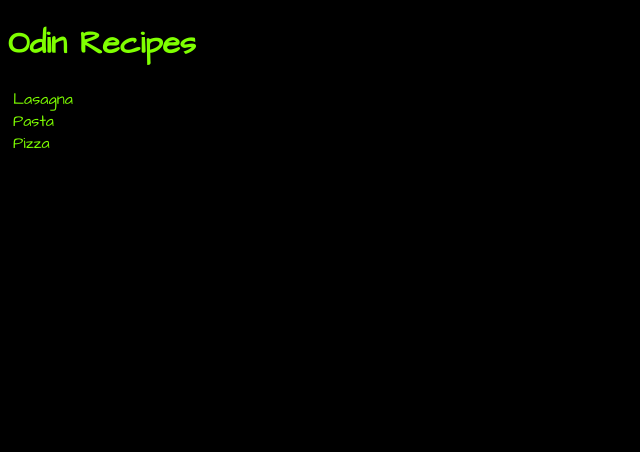
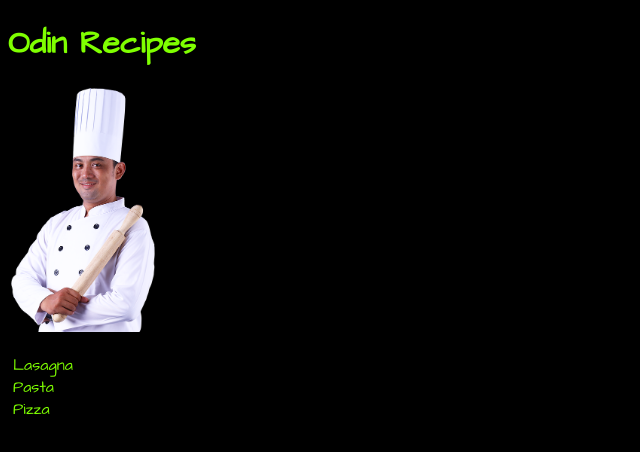
Before and after one commit to Marin-ST/Odin-recipes, a plain HTML site: page index.html in a window 1280 px wide. Shown: the whole page, without its empty margins (0-640 px from the left). Drawn offline with Linux system fonts and the light colour scheme.

Commit message:
Added a chef cook image

```diff
--- a/index.html
+++ b/index.html
@@ -9,6 +9,7 @@
 </head>
 <body>
     <h1>Odin Recipes</h1>
+    <img class="chef-cook" src="/odin-recipes/images/imgbin_chefs-uniform-celebrity-chef-cook-clothing-png.png" alt="Chef-cook">
         <ul>
         <li><a href="/odin-recipes/recipes/lasagna.html">Lasagna</a></li>
         <li><a href="/odin-recipes/recipes/pasta.html">Pasta</a></li>
--- a/style.css
+++ b/style.css
@@ -19,3 +19,8 @@ ul{
     list-style: none;
     padding-left: 5px;
 }
+
+.chef-cook{
+    width: 150px;
+    height: auto;
+}
```
Also changed, not shown: images/imgbin_chefs-uniform-celebrity-chef-cook-clothing-png.png (added).
